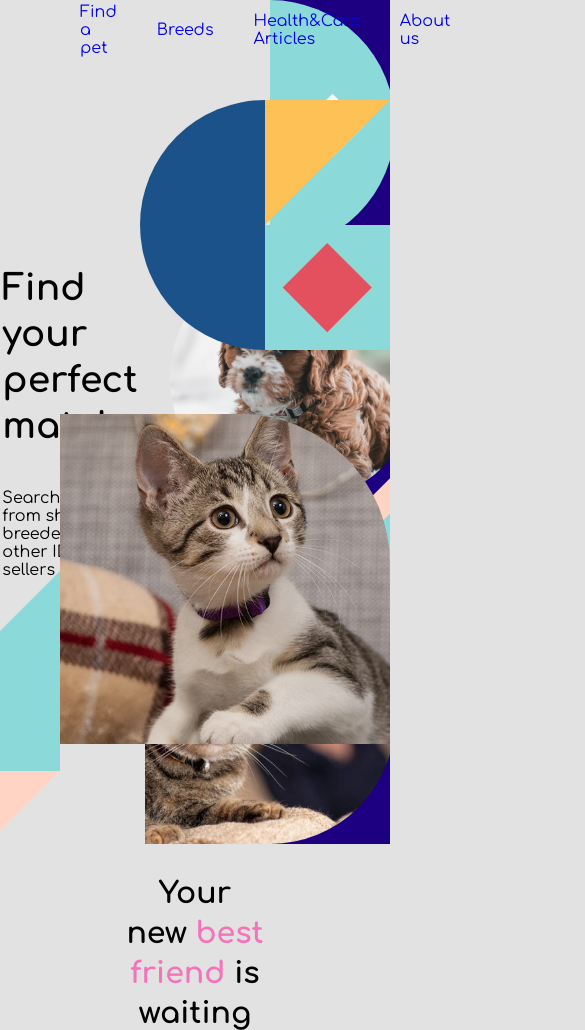
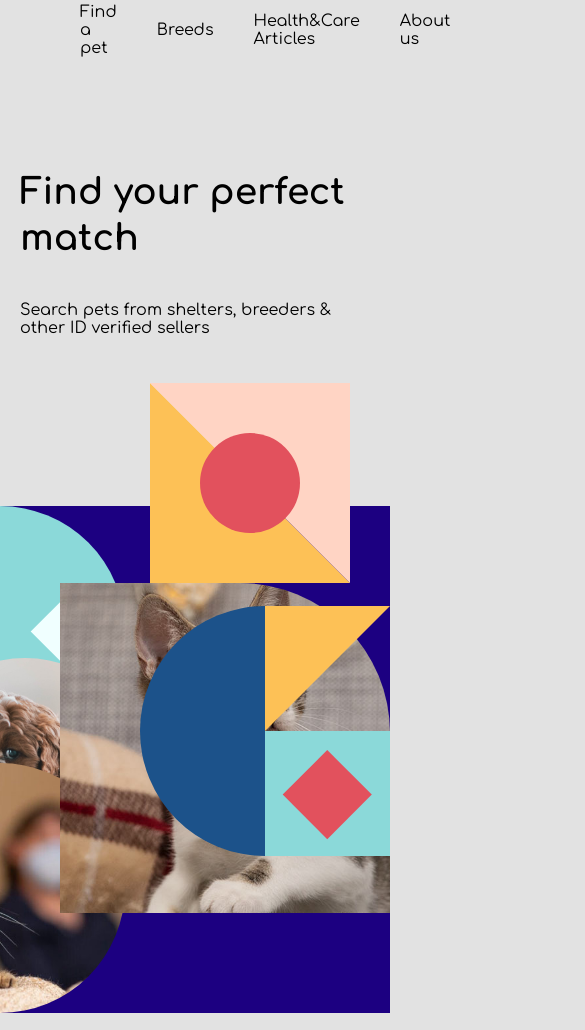
Before and after one commit to nickkrykunov/nickkrykunov.github.io, a website: page src/index.html in a window 390 px wide. Shown: the top 1030 px of the page, 585 px wide, since content can reach past the window. Drawn offline with nearby package versions, Linux system fonts and the light colour scheme; files that its build step writes are made by us from their sources.

Commit message:
some fixes

```diff
--- a/src/assets/scss/_header.scss
+++ b/src/assets/scss/_header.scss
@@ -27,6 +27,10 @@ header{
                 &:not(:last-child){
                     margin-right: 40px;
                 }
+
+                a{
+                    color: black;
+                }
             }
         }
     }
--- a/src/assets/scss/home/advantages.scss
+++ b/src/assets/scss/home/advantages.scss
@@ -14,6 +14,10 @@
         display: flex;
         flex-wrap: nowrap;
         padding: 0 60px;
+
+        @include breakpoint($mobile-bp) {
+            flex-wrap: wrap;
+        }
 
         .home-advantages__item{
             width: 100%;
--- a/src/assets/scss/home/intro.scss
+++ b/src/assets/scss/home/intro.scss
@@ -4,8 +4,12 @@
     padding: 0;
     overflow-y: hidden;
 
+    @include breakpoint($mobile-bp) {
+        flex-direction: column;
+        height: fit-content;
+    }
+
     .home-intro__block{
-
         &:first-child{
             width: 60%;
             padding: 0 200px 0 70px;
@@ -19,6 +23,20 @@
             width: 40%;
             background-color: rgb(28, 0, 129);
             position: relative;
+        }
+
+        @include breakpoint($mobile-bp) {
+            width: 100% !important;
+            padding: 0 !important;
+
+            &:first-child{
+                height: 60vh;
+                padding: 0 20px !important;
+            }
+
+            &:last-child{
+                height: 60vh;
+            }
         }
 
         .home-intro__introduction{
```
Also changed, not shown: docs/assets/css/style.css, docs/assets/css/style.min.css.
